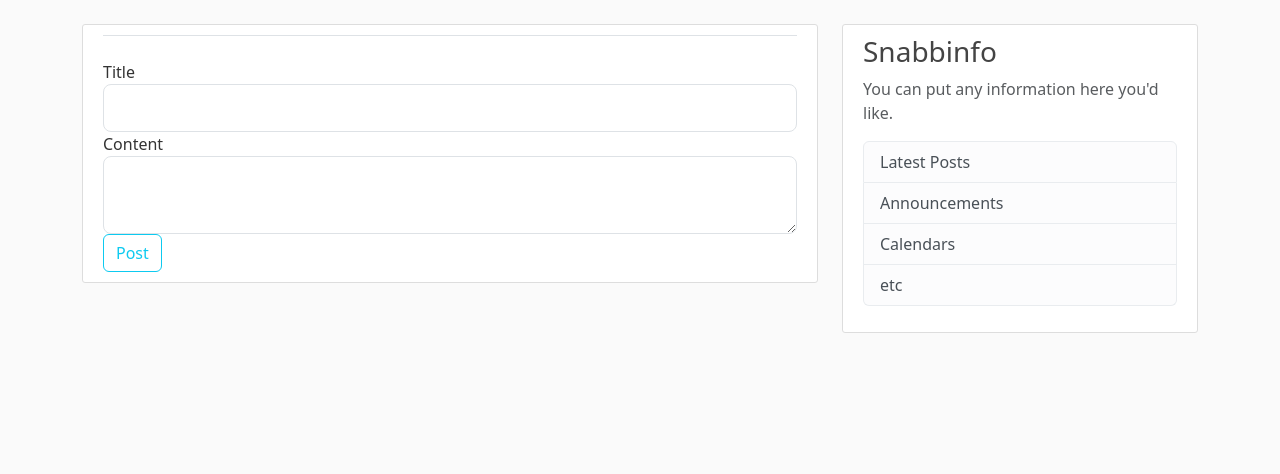
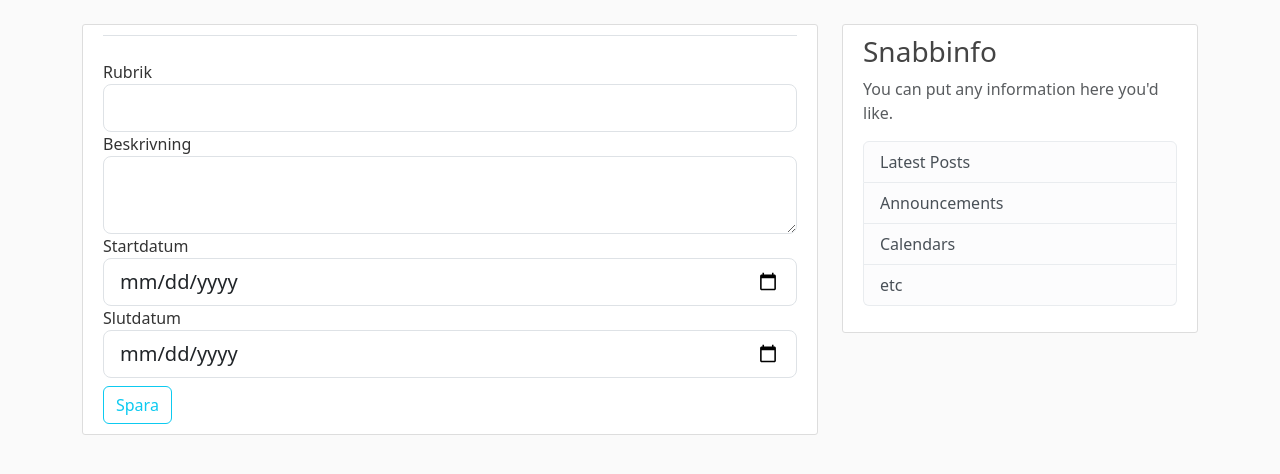
Before and after one commit to aselborn/renovering, a Flask app: page /post/new in a window 1280 px wide. Shown: the part 56-530 px from the top of the page. Run offline with Flask 3, Linux system fonts and the light colour scheme; the visitor is signed in with stand-in values (Sample User, id 1); parts of the project's set-up code (start-up, migrations or seed data) failed here and were passed over.

Commit message:
anpassning

```diff
--- a/renovering/models.py
+++ b/renovering/models.py
@@ -44,7 +44,11 @@ class Post(db.Model):
     id = db.Column(db.Integer, primary_key = True)
     title = db.Column(db.String(100), nullable=False)
     date_posted = db.Column(db.DateTime, nullable=False, default = datetime.utcnow)
+
     content = db.Column(db.Text, nullable=False)
+    date_start = db.Column(db.DateTime, nullable=False, default = datetime.today)
+    date_end = db.Column(db.DateTime, nullable=True)
+
     user_id = db.Column(db.Integer, db.ForeignKey('user.id'), nullable=False) # relationen - nyckeln
 
     def __rep__(self):
@@ -57,8 +61,8 @@ class Post(db.Model):
 class PostImages(db.Model):
     id = db.Column(db.Integer, primary_key = True)
     info = db.Column(db.String(150), nullable=True)
-    data = db.Column(db.Binary, nullable=False)
-    post_id = db.Column(db.Integer, db.ForeignKey('Post.id'), nullable = False)
+    data = db.Column(db.BLOB, nullable=False)
+    post_id = db.Column(db.Integer, db.ForeignKey('post.id'), nullable = False)
 
     def __rep__(self):
         return f"User('{self.info}')"
--- a/renovering/posts/forms.py
+++ b/renovering/posts/forms.py
@@ -1,8 +1,11 @@
 from flask_wtf import FlaskForm
-from wtforms import StringField, SubmitField, TextAreaField
+from wtforms import StringField, SubmitField, TextAreaField, DateField
 from wtforms.validators import DataRequired
 
 class PostForm(FlaskForm):
-    title = StringField('Title', validators=[DataRequired()])
-    content = TextAreaField('Content', validators=[DataRequired()])
-    submit = SubmitField('Post')
+    title = StringField('Rubrik', validators=[DataRequired()])
+    content = TextAreaField('Beskrivning', validators=[DataRequired()])
+    date_start = DateField('Startdatum', validators=[DataRequired()])
+    date_end = DateField('Slutdatum')
+
+    submit = SubmitField('Spara')
--- a/renovering/posts/routes.py
+++ b/renovering/posts/routes.py
@@ -39,15 +39,20 @@ def update_post(post_id):
     if form.validate_on_submit():
         post.title = form.title.data
         post.content = form.content.data
+        post.date_start = form.date_start.data
+        post.date_end = form.date_end.data
         db.session.commit()
         flash('Your post has been uypdated', 'success')
         return redirect(url_for('posts.post', post_id = post.id))
+
     elif request.method == 'GET':
         form.title.data = post.title
         form.content.data = post.content
+        form.date_start.data = post.date_start
+        form.date_end.data = post.date_end
 
-    return render_template('create_post.html', title='Update Post',
-                           form=form, legend='Update post' )
+    return render_template('create_post.html', title='Updatera Renovering',
+                           form=form, legend='Updatera renovering' )
 
 
 @posts.route('/post/<int:post_id>/delete',methods =['POST'])
--- a/renovering/templates/create_post.html
+++ b/renovering/templates/create_post.html
@@ -31,9 +31,38 @@
                     {{ form.content(class="form-control form-control-lg") }}
                 {% endif %}
             </div>
+
+            <!--Datum utfört-->
+            <div class="form-btn-group">
+
+                {{  form.date_start.label(class="form-control-label") }}
+                {% if form.date_start.errors %}
+                    {{ form.date_start(class="form-control form-control-lg is-invalid") }}
+                    <div class="invalid-feedback">
+                        {% for error in form.date_start.errors %}
+                            <span>{{ error }}</span>
+                        {% endfor %}
+                    </div>
+                {% else %}
+                    {{ form.date_start(class="form-control form-control-lg") }}
+                {% endif %}
+
+                {{  form.date_end.label(class="form-control-label") }}
+                {% if form.date_end.errors %}
+                    {{ form.date_end(class="form-control form-control-lg is-invalid") }}
+                    <div class="invalid-feedback">
+                        {% for error in form.date_end.errors %}
+                            <span>{{ error }}</span>
+                        {% endfor %}
+                    </div>
+                {% else %}
+                    {{ form.date_end(class="form-control form-control-lg") }}
+                {% endif %}
+
+            </div>
         </fieldset>
         <div class="form-group">
-            {{ form.submit(class="btn btn-outline-info") }}
+            {{ form.submit(class="btn btn-outline-info mt-2") }}
         </div>
 
     </form>
--- a/renovering/templates/layout.html
+++ b/renovering/templates/layout.html
@@ -12,9 +12,9 @@
     <link rel="stylesheet" type="text/css" href="{{ url_for('static', filename='main.css')}}">
 
     {% if title %}
-    <title>Flask - blog {{title}}</title>
+    <title>Renovering - loggbok {{title}}</title>
     {% else %}
-        <title>Flask Blog</title>
+        <title>Renovering</title>
     {% endif %}
 
 </head>
```
